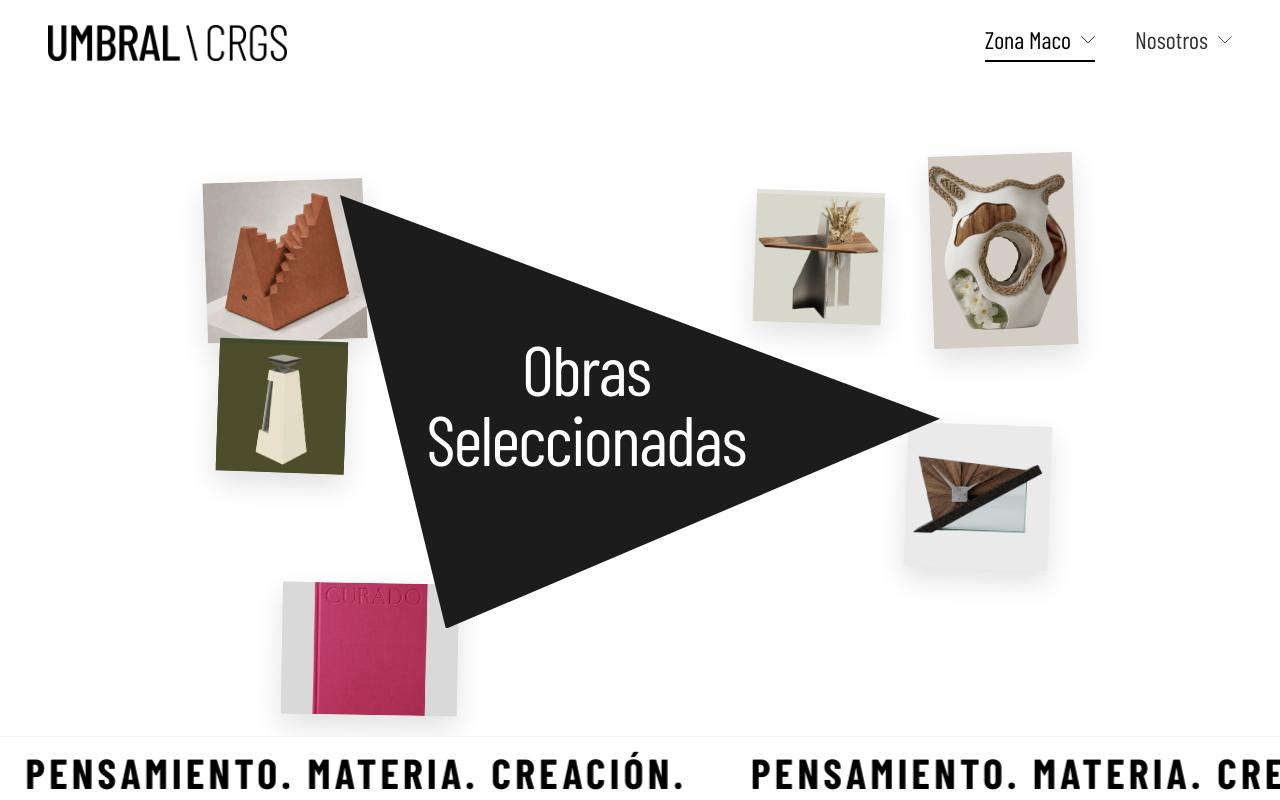
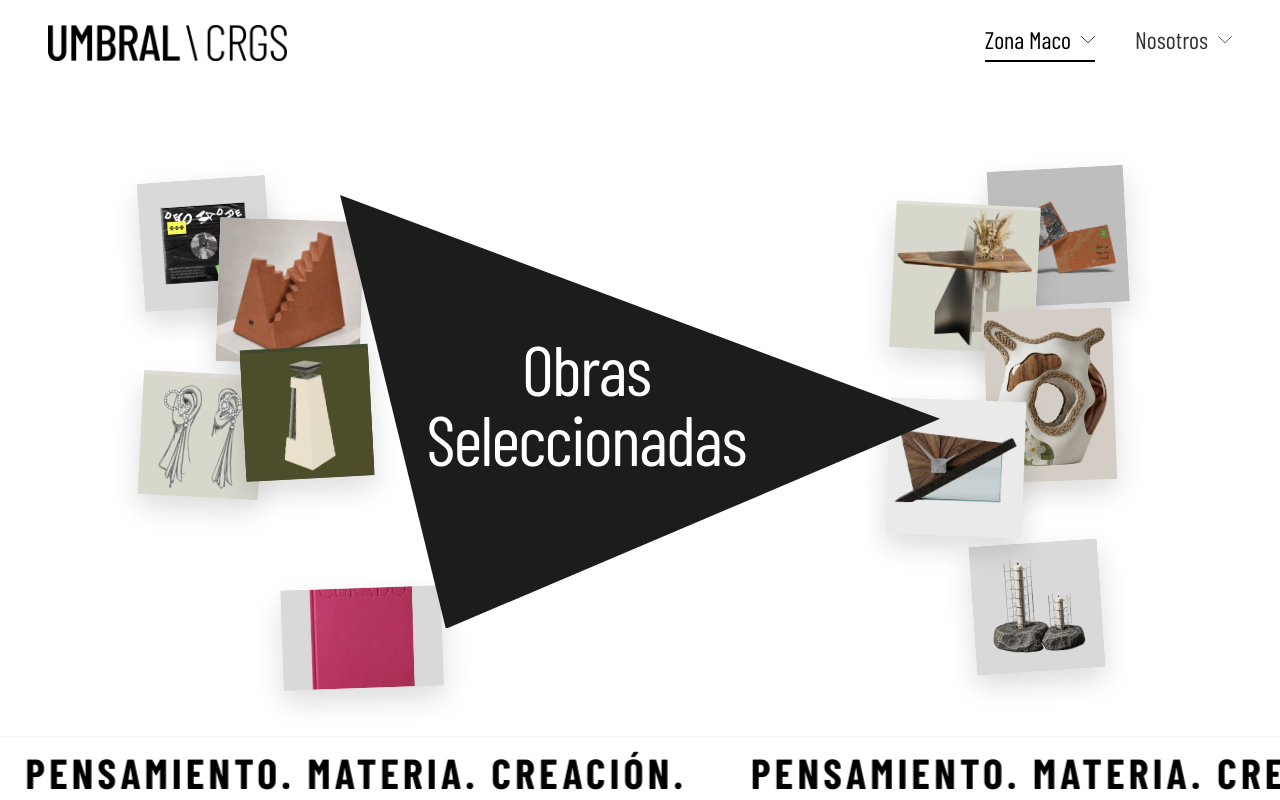
Before and after one commit to juankio/umbral-web, a Nuxt app: page /zona-maco in a window 1280 px wide. Shown: the top 800 px of the page. Built offline with nearby package versions, Linux system fonts and the light colour scheme; a web font is replaced by a local one.

Commit message:
feat(zona-maco): collage editorial superpuesto de 10 obras en capas organicas con hover elevable

```diff
--- a/components/zona-maco/ZonaMacoFloatingProjects.vue
+++ b/components/zona-maco/ZonaMacoFloatingProjects.vue
@@ -5,15 +5,15 @@
         v-for="(project, index) in projects"
         :key="project.to"
         :to="project.to"
-        class="floating-card absolute pointer-events-auto group focus:outline-none cursor-pointer transition-transform duration-300"
-        :class="[project.posClass, hoveredIndex === index ? 'z-[35]' : 'z-20']"
+        class="floating-card absolute pointer-events-auto group focus:outline-none cursor-pointer transition-all duration-300"
+        :class="[project.posClass, hoveredIndex === index ? '!z-[50] !rotate-0 scale-[1.08]' : '']"
         :aria-label="`Ver obra ${project.title}`"
         @mouseenter="handleMouseEnter(index)"
         @mouseleave="handleMouseLeave(index)"
       >
         <div
           :ref="(el) => setCardRef(el, index)"
-          class="w-full h-full relative overflow-hidden shadow-[0_12px_28px_rgba(0,0,0,0.12)] hover:shadow-[0_20px_40px_rgba(0,0,0,0.22)] transition-shadow duration-300 transform-gpu"
+          class="w-full h-full relative overflow-hidden shadow-[0_12px_28px_rgba(0,0,0,0.14)] group-hover:shadow-[0_24px_48px_rgba(0,0,0,0.28)] transition-shadow duration-300 transform-gpu"
           :style="{ backgroundColor: project.bg }"
         >
           <img
@@ -46,81 +46,96 @@ interface FloatingProject {
   posClass: string
 }
 
-// 6 obras en collage limpio de galería a sangre rodeando el triángulo negro oficial
+// 10 obras en dos clusters de collage superpuesto rodeando el triángulo oficial
 const projects: FloatingProject[] = [
+  // Cluster Izquierdo (5 obras superpuestas en capas)
+  {
+    to: '/obras/desmadre',
+    title: 'Desmadre',
+    img: '/images/figma-product-desmadre.webp',
+    bg: '#D3D3D3',
+    posClass: 'left-[9%] sm:left-[10%] lg:left-[11%] top-[12%] lg:top-[14%] w-24 sm:w-28 lg:w-32 aspect-square -rotate-4 z-10'
+  },
   {
     to: '/obras/encuadre',
     title: 'Encuadre',
     img: '/images/figma-product-encuadre.webp',
     bg: '#EDEDED',
-    posClass: 'aspect-square w-24 sm:w-30 lg:w-36 xl:w-40 left-[12%] sm:left-[14%] lg:left-[15%] xl:left-[16%] top-[12%] lg:top-[14%] -rotate-2 hover:rotate-0'
+    posClass: 'left-[15%] sm:left-[16%] lg:left-[17%] top-[18%] lg:top-[20%] w-28 sm:w-32 lg:w-36 aspect-square rotate-2 z-15'
   },
   {
     to: '/obras/interconexion',
     title: 'Interconexión',
     img: '/images/figma-product-interconexion.webp',
     bg: '#434B2E',
-    posClass: 'aspect-square w-20 sm:w-24 lg:w-28 xl:w-32 left-[14%] sm:left-[15%] lg:left-[16%] xl:left-[17%] top-[37%] lg:top-[39%] rotate-2 hover:rotate-0 bg-[#434B2E]'
+    posClass: 'left-[17%] sm:left-[18%] lg:left-[19%] top-[38%] lg:top-[40%] w-24 sm:w-28 lg:w-32 aspect-square -rotate-3 z-20 bg-[#434B2E]'
+  },
+  {
+    to: '/obras/mai',
+    title: 'Mai',
+    img: '/images/figma-product-mai.webp',
+    bg: '#E2DFD8',
+    posClass: 'left-[9%] sm:left-[10%] lg:left-[11%] top-[42%] lg:top-[44%] w-22 sm:w-26 lg:w-30 aspect-square rotate-3 z-18 bg-[#E2DFD8]'
   },
   {
     to: '/obras/curado',
     title: 'Curado',
     img: '/images/figma-product-curado.webp',
     bg: '#DCDCDC',
-    posClass: 'aspect-[4/3] w-28 sm:w-34 lg:w-40 xl:w-44 left-[18%] sm:left-[20%] lg:left-[21%] xl:left-[22%] bottom-[3%] lg:bottom-[4%] rotate-1 hover:rotate-0'
+    posClass: 'left-[20%] sm:left-[21%] lg:left-[22%] bottom-[6%] lg:bottom-[8%] w-28 sm:w-34 lg:w-40 aspect-[16/10] -rotate-2 z-25'
+  },
+  // Cluster Derecho (5 obras superpuestas en capas)
+  {
+    to: '/obras/reliquia',
+    title: 'Reliquia',
+    img: '/images/figma-product-reliquia.webp',
+    bg: '#BEBEBE',
+    posClass: 'right-[10%] sm:right-[11%] lg:right-[12%] top-[10%] lg:top-[12%] w-26 sm:w-30 lg:w-34 aspect-square -rotate-3 z-10'
   },
   {
     to: '/obras/roberto',
     title: 'Roberto',
     img: '/images/figma-product-roberto.webp',
     bg: '#E5E5E0',
-    posClass: 'aspect-square w-20 sm:w-24 lg:w-28 xl:w-32 right-[26%] sm:right-[28%] lg:right-[29%] xl:right-[31%] top-[14%] lg:top-[16%] rotate-2 hover:rotate-0 bg-[#E5E5E0]'
+    posClass: 'right-[17%] sm:right-[18%] lg:right-[19%] top-[16%] lg:top-[18%] w-28 sm:w-32 lg:w-36 aspect-square rotate-3 z-15 bg-[#E5E5E0]'
   },
   {
     to: '/obras/sagaon',
     title: 'Sagaón',
     img: '/images/figma-product-sagaon.webp',
     bg: '#D5CFC9',
-    posClass: 'aspect-[3/4] w-22 sm:w-28 lg:w-32 xl:w-36 right-[12%] sm:right-[14%] lg:right-[15%] xl:right-[16%] top-[8%] lg:top-[10%] -rotate-2 hover:rotate-0'
+    posClass: 'right-[11%] sm:right-[12%] lg:right-[13%] top-[32%] lg:top-[34%] w-24 sm:w-28 lg:w-32 aspect-[3/4] -rotate-2 z-20'
   },
   {
     to: '/obras/entretiempo',
     title: 'Entretiempo',
     img: '/images/figma-product-entretiempo.webp',
     bg: '#EAEAEA',
-    posClass: 'aspect-square w-22 sm:w-28 lg:w-32 xl:w-36 right-[14%] sm:right-[16%] lg:right-[17%] xl:right-[18%] top-[50%] lg:top-[52%] rotate-2 hover:rotate-0'
+    posClass: 'right-[18%] sm:right-[19%] lg:right-[20%] top-[46%] lg:top-[48%] w-26 sm:w-30 lg:w-34 aspect-square rotate-2 z-25'
+  },
+  {
+    to: '/obras/cimiento',
+    title: 'Cimiento',
+    img: '/images/figma-product-cimiento.webp',
+    bg: '#D0D0D0',
+    posClass: 'right-[12%] sm:right-[13%] lg:right-[14%] bottom-[8%] lg:bottom-[10%] w-24 sm:w-28 lg:w-32 aspect-square -rotate-4 z-18'
   }
 ]
 
 const cardEls = ref<HTMLElement[]>([])
 const loopAnims: any[] = []
-const hoverAnims: any[] = []
 const hoveredIndex = ref<number | null>(null)
 
 const setCardRef = (el: any, index: number) => {
   if (el) cardEls.value[index] = el.$el ?? el
 }
-
 const handleMouseEnter = (index: number) => {
   hoveredIndex.value = index
-  const el = cardEls.value[index]
-  if (!el) return
   loopAnims[index]?.pause()
-  hoverAnims[index]?.pause()
-  hoverAnims[index] = animate(el, { scale: 1.05, duration: 250, ease: 'outQuad' })
 }
-
 const handleMouseLeave = (index: number) => {
   if (hoveredIndex.value === index) hoveredIndex.value = null
-  const el = cardEls.value[index]
-  if (!el) return
-  hoverAnims[index]?.pause()
-  hoverAnims[index] = animate(el, {
-    scale: 1,
-    duration: 300,
-    ease: 'outQuad',
-    onComplete: () => { loopAnims[index]?.play() }
-  })
+  loopAnims[index]?.play()
 }
 
 onMounted(() => {
@@ -133,14 +148,14 @@ onMounted(() => {
 
   cardEls.value.forEach((el, i) => {
     if (!el) return
-    animate(el, { opacity: [0, 1], duration: 700, delay: i * 70, ease: 'outQuad' })
+    animate(el, { opacity: [0, 1], duration: 600, delay: i * 40, ease: 'outQuad' })
     loopAnims[i] = animate(el, {
       keyframes: [
-        { translateY: -5, duration: 2500 + (i * 200), ease: 'inOutSine' },
-        { translateY: 5, duration: 2900 + (i * 200), ease: 'inOutSine' },
-        { translateY: 0, duration: 2500 + (i * 200), ease: 'inOutSine' }
+        { translateY: -4, duration: 2400 + (i * 140), ease: 'inOutSine' },
+        { translateY: 4, duration: 2800 + (i * 140), ease: 'inOutSine' },
+        { translateY: 0, duration: 2400 + (i * 140), ease: 'inOutSine' }
       ],
-      delay: i * 200,
+      delay: i * 100,
       loop: true
     })
   })
@@ -148,6 +163,5 @@ onMounted(() => {
 
 onUnmounted(() => {
   loopAnims.forEach((anim) => anim?.revert?.() || anim?.pause?.())
-  hoverAnims.forEach((anim) => anim?.revert?.() || anim?.pause?.())
 })
 </script>
--- a/components/zona-maco/ZonaMacoHero.vue
+++ b/components/zona-maco/ZonaMacoHero.vue
@@ -3,9 +3,9 @@
     id="hero-triangle"
     class="relative w-full min-h-[calc(100vh-80px)] lg:h-[calc(100vh-80px)] bg-white flex flex-col justify-between items-center select-none overflow-hidden"
   >
-    <!-- Área central del Hero con el triángulo oficial y las 6 obras flotantes -->
+    <!-- Área central del Hero con el triángulo oficial y las 10 obras en collage -->
     <div class="relative w-full flex-1 flex items-center justify-center px-4 sm:px-8 py-4 sm:py-6">
-      <!-- 6 obras flotantes en collage limpio de galería a sangre -->
+      <!-- 10 obras en collage superpuesto de galería a sangre -->
       <ZonaMacoFloatingProjects />
 
       <!-- Triángulo negro oficial (#1C1C1C) con 'Obras Seleccionadas' -->
--- a/tailwind.config.ts
+++ b/tailwind.config.ts
@@ -70,6 +70,11 @@ export default <Partial<Config>>{
       },
       rotate: {
         '4': '4deg',
+      },
+      zIndex: {
+        '15': '15',
+        '18': '18',
+        '25': '25',
       }
     }
   }
```
